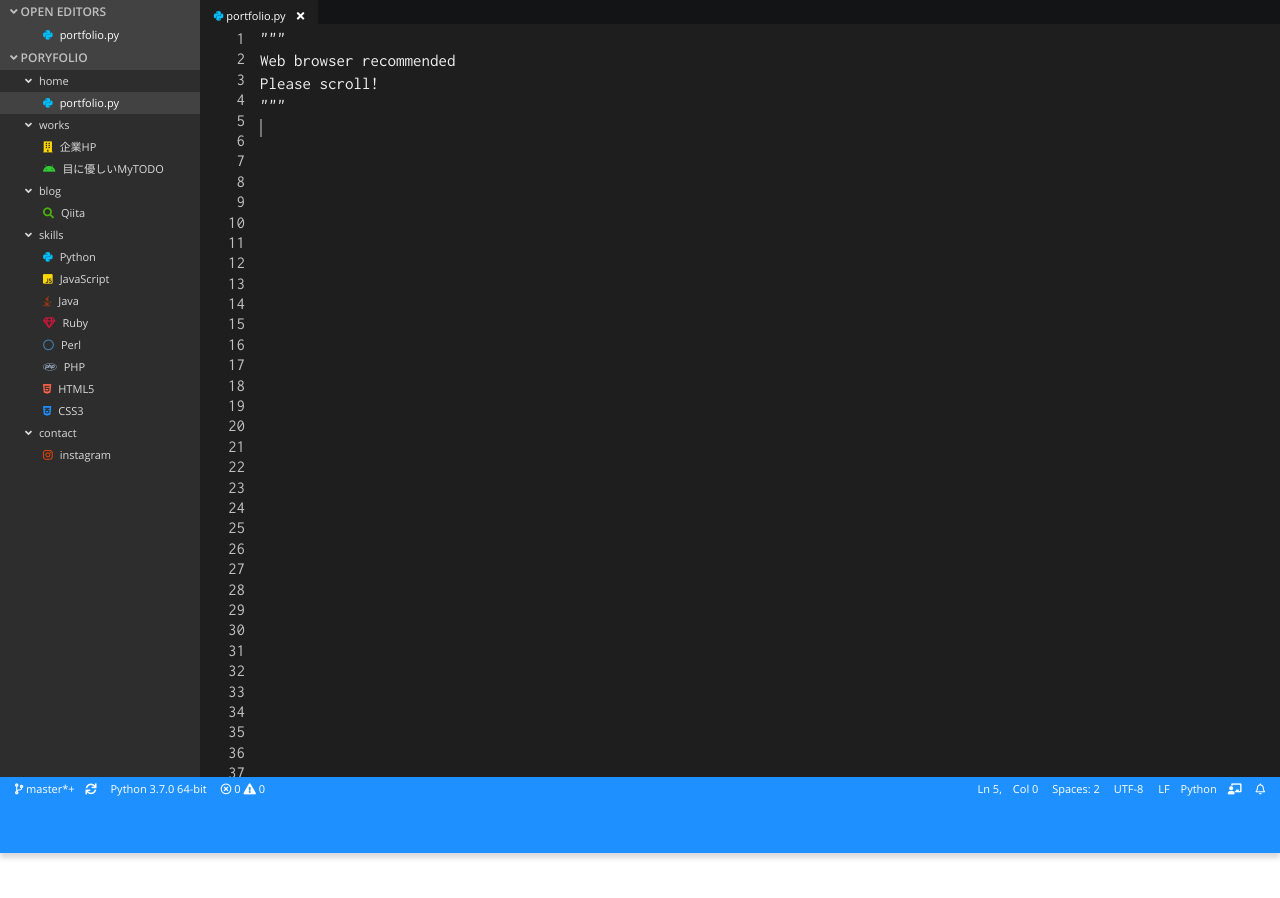
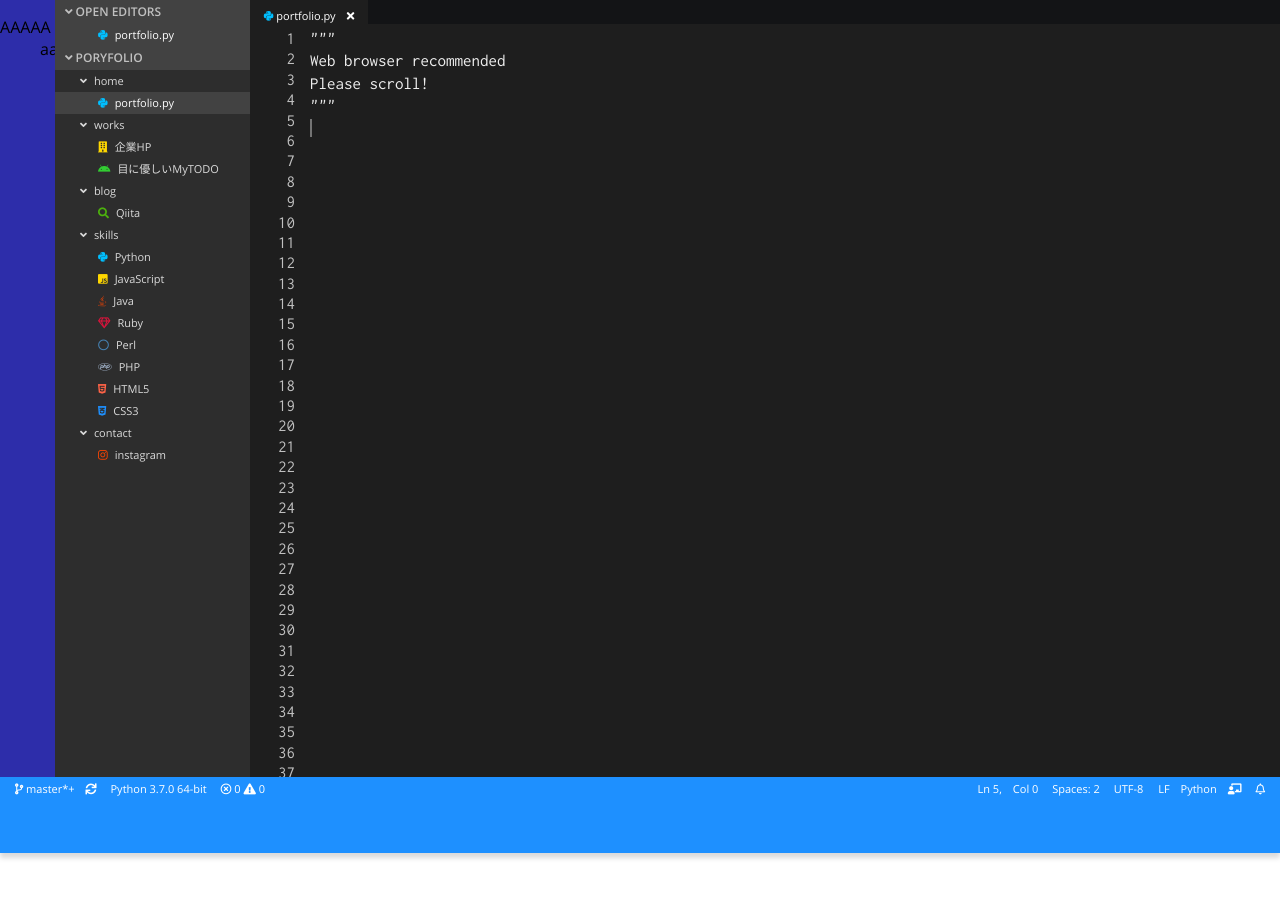
Before and after one commit to ryota-shimajiri/portfolio, a plain HTML site: page index.html in a window 1280 px wide. Shown: the top 898 px of the page. Drawn offline with Linux system fonts and the light colour scheme.

Commit message:
WIP 左端にアイコン追加

```diff
--- a/css/style.css
+++ b/css/style.css
@@ -95,10 +95,18 @@ body {
     content: "\0020"; }
   #home:after {
     clear: both; }
+  #home .menu {
+    position: absolute;
+    font-family: 'Open Sans', sans-serif;
+    left: 0px;
+    background-color: #2d2daa;
+    margin: 0;
+    height: 100%;
+  }
   #home .side {
     position: absolute;
     top: 0;
-    left: 0;
+    left: 55px;
     font-family: 'Open Sans', sans-serif;
     background-color: #2d2d2d;
     width: 200px;
@@ -142,7 +150,7 @@ body {
     position: absolute;
     top: 0;
     left: 0;
-    left: 200px;
+    left: 250px;
     width: 100%;
     height: 100%;
     overflow: hidden; }
--- a/index.html
+++ b/index.html
@@ -12,7 +12,15 @@
   <script src="js/script.js"></script>
 </head>
 <body>
+
   <div id="home">
+    <div class="menu">
+      <dl>
+        <dt>AAAAA</dt>
+        <dd>aaa</dd>
+
+      </dl>
+    </div>
     <div class="side">
       <dl>
         <dt><i class="fas fa-angle-down"></i> OPEN EDITORS</dt>
```
